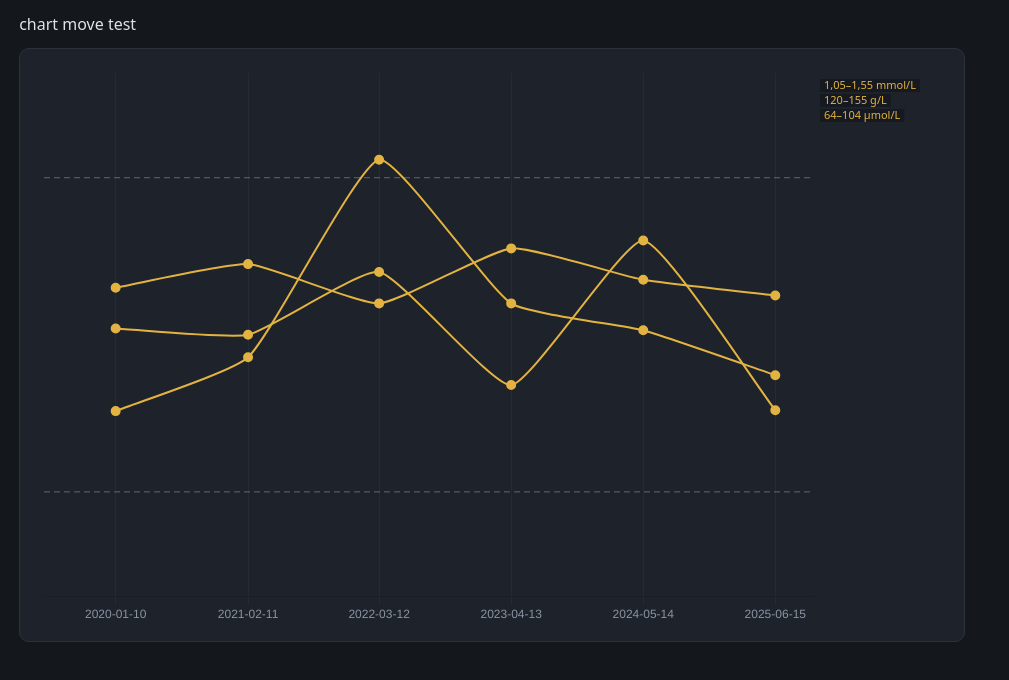
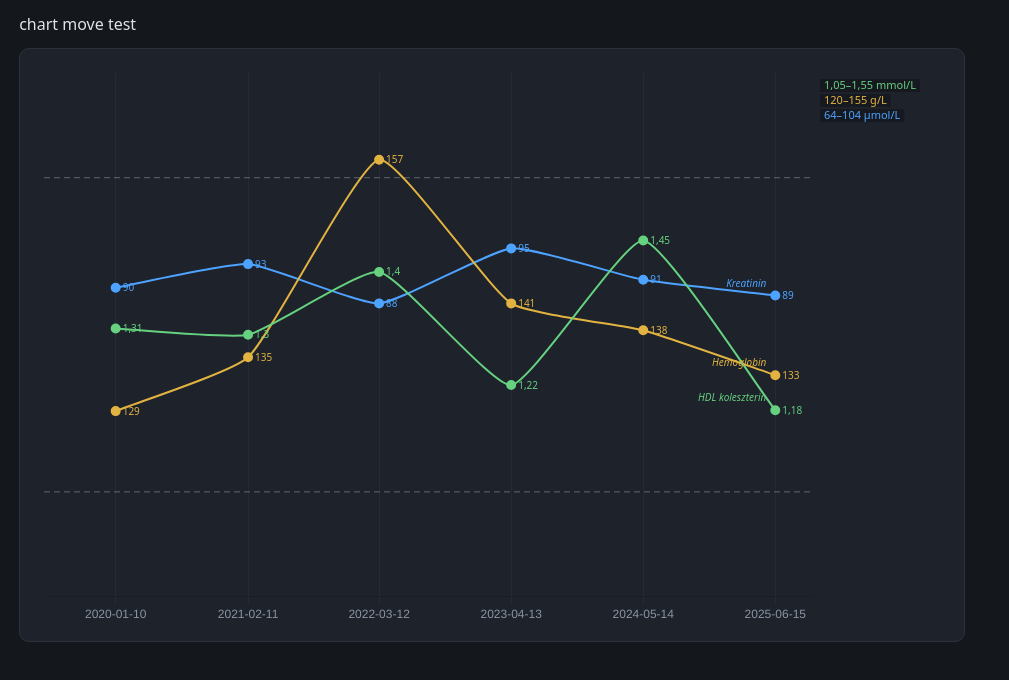
Before and after one commit to SiRJonny/vervetel_diagram, a website: page test-diagram.html in a window 1280 px wide. Shown: the whole page, without its empty margins (0-1009 px from the left). Drawn offline with Linux system fonts and the light colour scheme.

Commit message:
Value labels on markers and series name at the last marker when 3 or fewer analytes are shown
With only a handful of lines there is room to label the data directly:
every marker gets its value (">90" style bounds kept), drawn right of
the point or left of it near the right edge, and each series name sits
next to its last marker, above the point (below when the point is near
the top). Works in portrait too, where the right-edge interval stack is
hidden. Fixture now uses per-series colors.

```diff
--- a/js/chart-render.js
+++ b/js/chart-render.js
@@ -168,6 +168,47 @@ const refBandPlugin = {
       }
     }
 
+    // few series (3 or less): label every marker with its value and put the
+    // series name next to the last marker — with so few lines there is
+    // room, and it spares the user from hovering each point
+    if (chart.data.datasets.length <= 3) {
+      ctx.font = "10px system-ui";
+      for (let i = 0; i < chart.data.datasets.length; i++) {
+        const ds = chart.data.datasets[i];
+        const meta = chart.getDatasetMeta(i);
+        if (!meta || !meta.data.length) continue;
+        const s = ds.series;
+        ctx.fillStyle = s.color || "#dfe4ea";
+        for (let k = 0; k < meta.data.length; k++) {
+          const el = meta.data[k];
+          const row = ds.data[k].raw;
+          if (!el || row.value === null || row.value === undefined) continue;
+          const text = (row.bound || "") + fmt(row.value);
+          if (el.x > ca.right - ctx.measureText(text).width - 12) {
+            ctx.textAlign = "right";
+            ctx.fillText(text, el.x - 7, el.y + 3.5);
+          } else {
+            ctx.textAlign = "left";
+            ctx.fillText(text, el.x + 7, el.y + 3.5);
+          }
+        }
+        // series name at the last marker, above it (below when clipped)
+        const last = meta.data[meta.data.length - 1];
+        ctx.font = "italic 10px system-ui";
+        ctx.fillStyle = s.color || "#dfe4ea";
+        const nameW = ctx.measureText(s.label).width;
+        const ny = last.y - 12 > ca.top + 2 ? last.y - 9 : last.y + 13;
+        if (last.x - 9 - nameW > ca.left) {
+          ctx.textAlign = "right";
+          ctx.fillText(s.label, last.x - 9, ny);
+        } else {
+          ctx.textAlign = "left";
+          ctx.fillText(s.label, last.x + 9, ny);
+        }
+        ctx.font = "10px system-ui";
+      }
+    }
+
     if (!opts.labels.length) { ctx.restore(); return; }
 
     // per-series interval labels, stacked on the right edge
--- a/test-diagram.html
+++ b/test-diagram.html
@@ -30,7 +30,8 @@
   ];
   const { buildSeries, renderChart } = await import("./js/chart-render.js");
   const series = buildSeries(rows, new Set(["a", "b", "c"]));
-  series.forEach((s) => { s.color = "#e3b341"; });
+  const colors = { a: "#e3b341", b: "#4da3ff", c: "#66d17f" };
+  series.forEach((s) => { s.color = colors[s.id] || "#e3b341"; });
   window.__chart = renderChart(document.getElementById("chart"), series);
 </script>
 </body>
```
